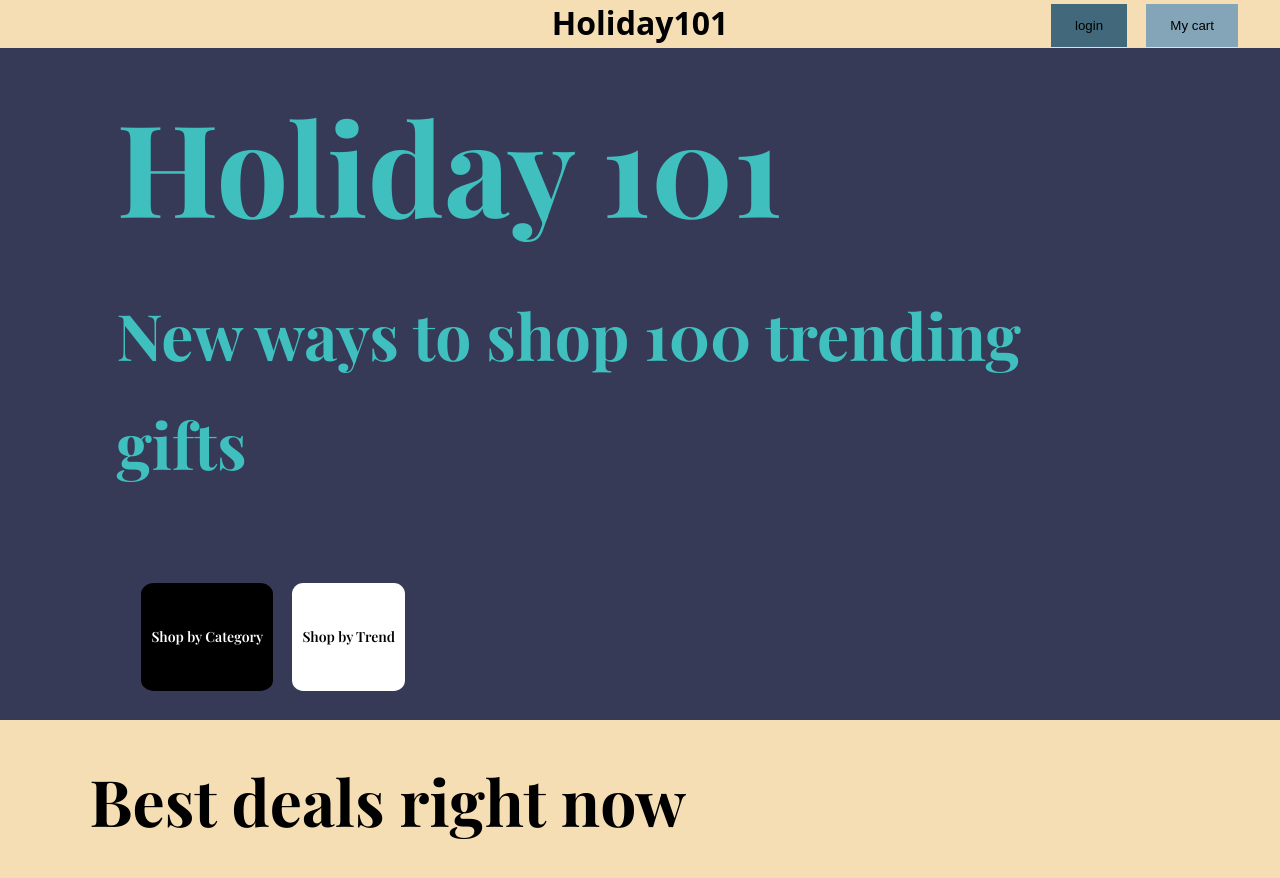
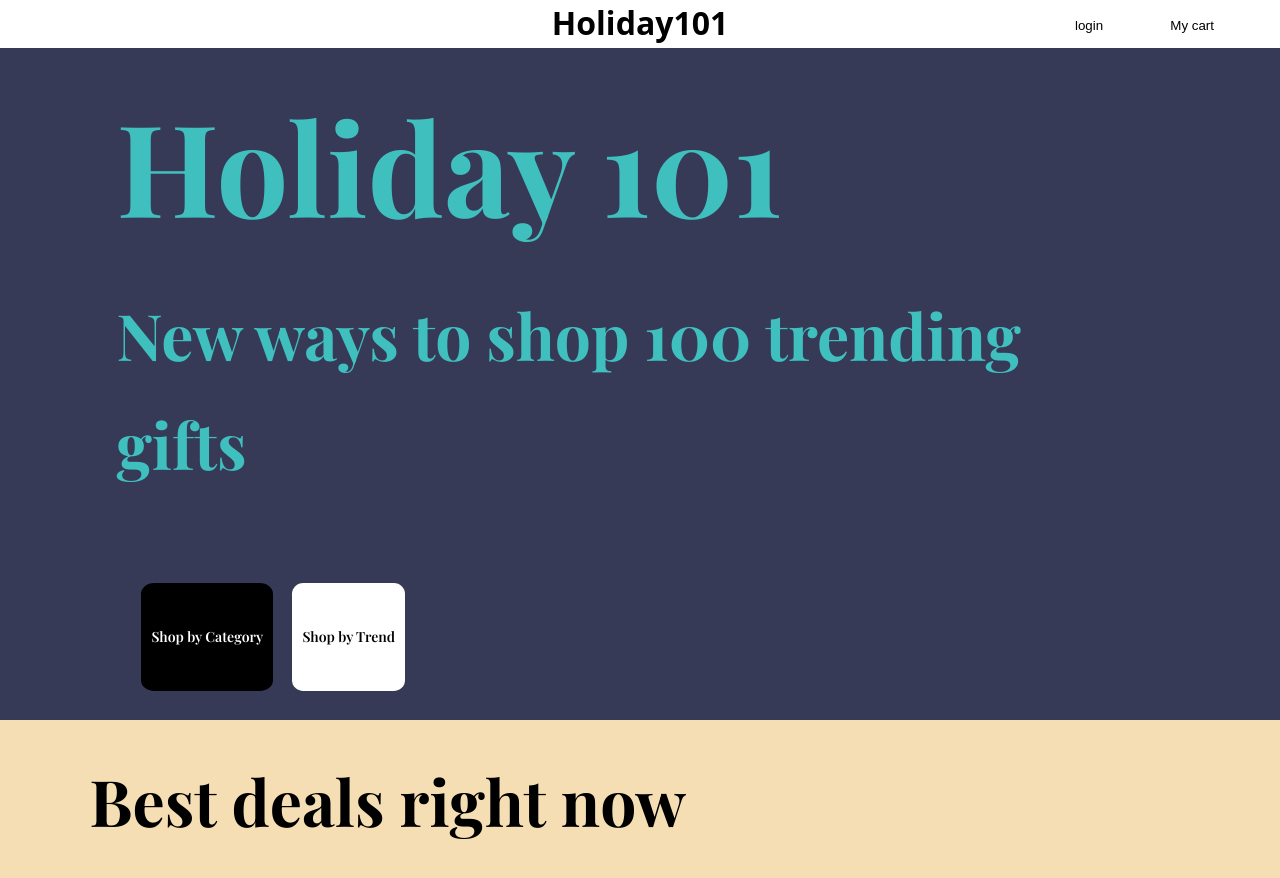
Before and after one commit to Steinar22/winter-shopping, a plain HTML site: page index.html in a window 1280 px wide. Drawn offline with nearby package versions, Linux system fonts and the light colour scheme; a web font is replaced by a local one.

Commit message:
changed the font and colors

```diff
--- a/design.css
+++ b/design.css
@@ -9,7 +9,7 @@ body,html{
     display: flex;
     justify-content: center;
     color : black;
-    background-color: wheat;
+    background-color: white;
     font-family: "Open Sans", sans-serif ;
 }
 
@@ -95,7 +95,7 @@ body,html{
 }
 
 .login-btn{
-    background-color: #42687C;
+    background-color: transparent;
     color: black;
     padding: 14px 24px 14px 24px;
     margin-right: 15px;
@@ -104,7 +104,7 @@ body,html{
 }
 
 .cart-btn{
-    background-color: #84A5B8;
+    background-color: transparent;
     color: black;
     padding: 14px 24px 14px 24px;
     margin-right: 15px;
```
